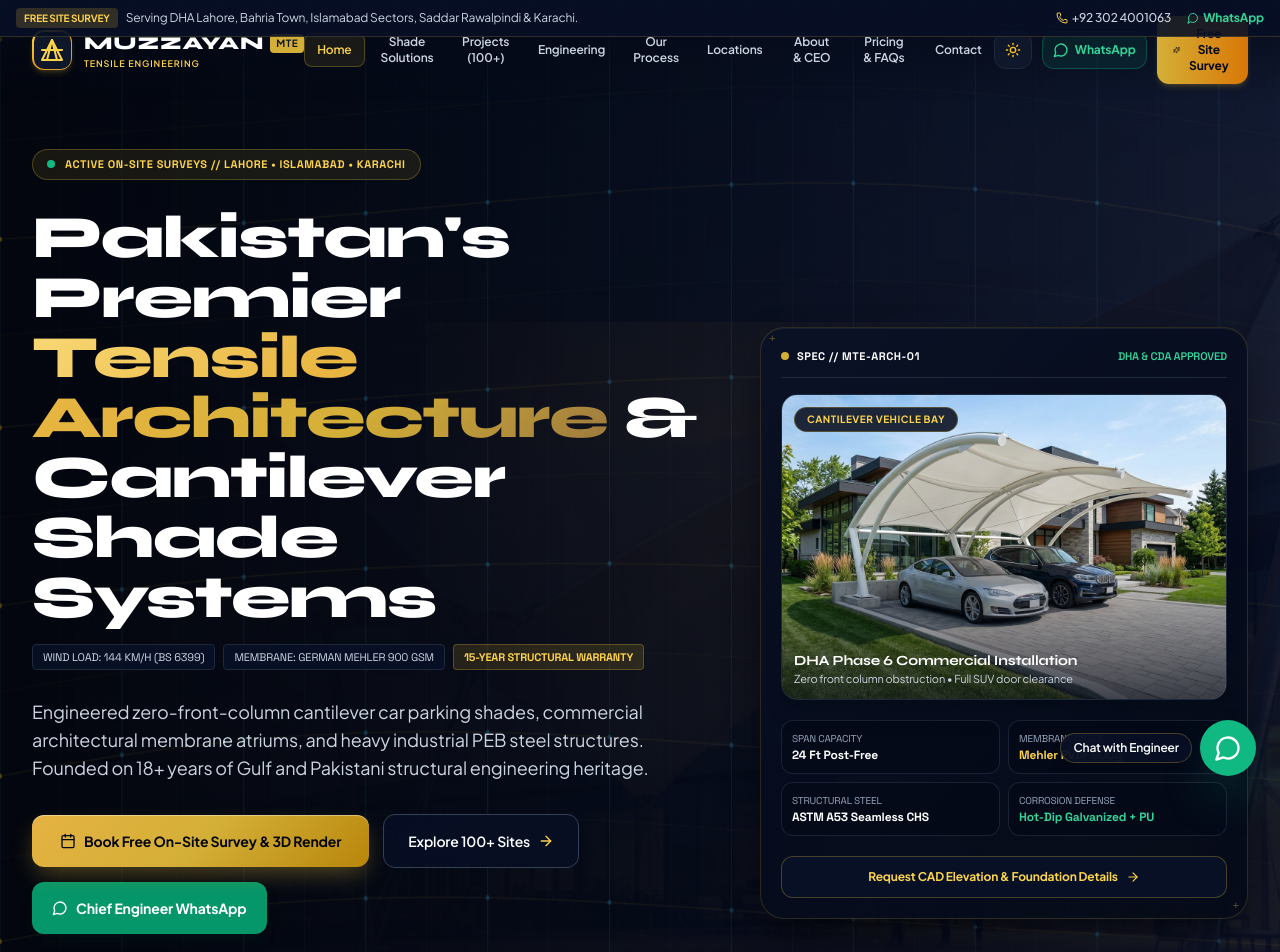
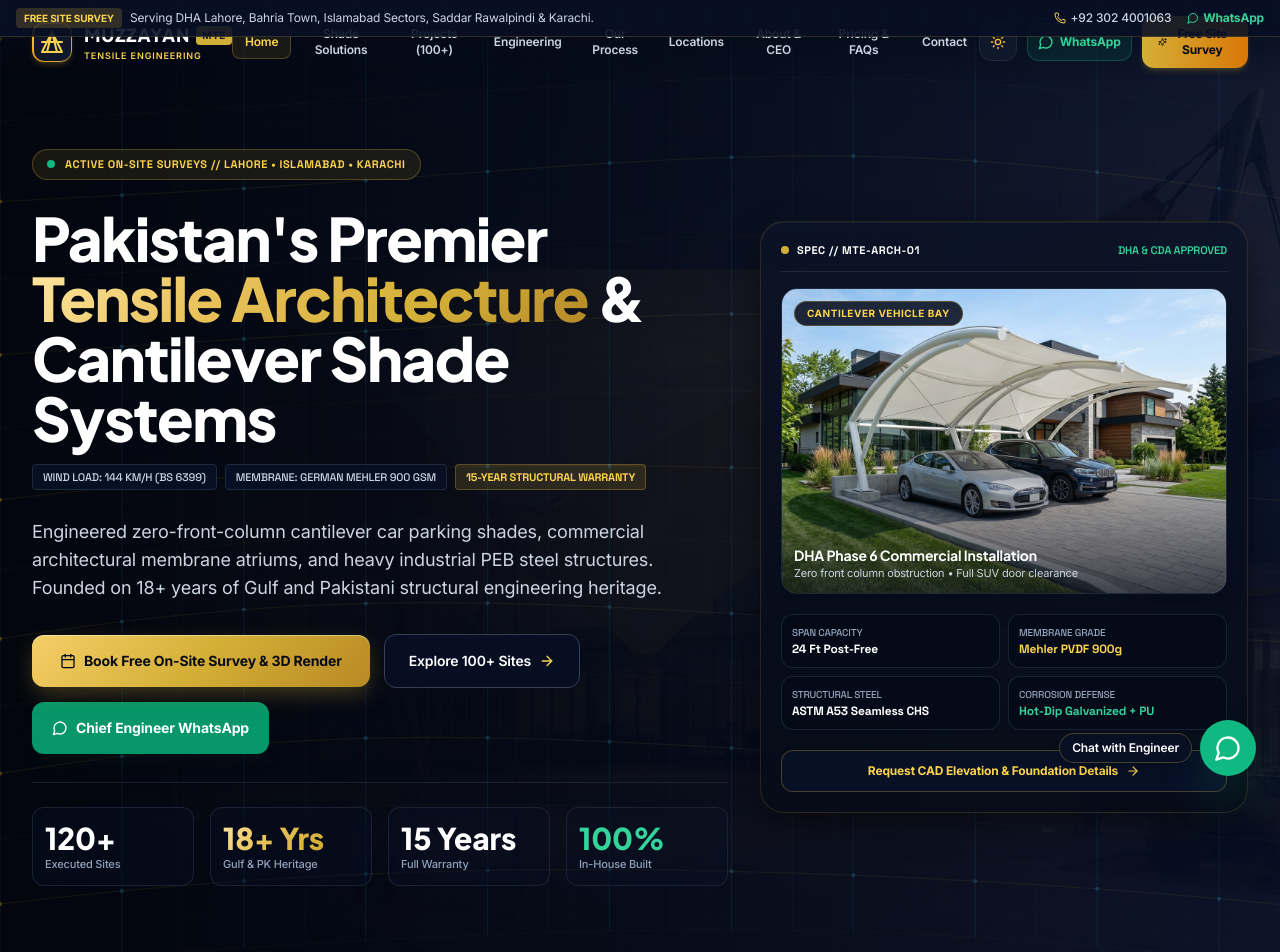
Before and after one commit to waseem-abbas12/muzzayan-tensile-engineering, a React (Vite) app: page / in a window 1280 px wide. Shown: the top 952 px of the page. Built offline with nearby package versions, Linux system fonts and the light colour scheme.

Commit message:
Refine typography to Plus Jakarta Sans and Inter, remove noisy reticles, polish architectural clarity

```diff
--- a/index.html
+++ b/index.html
@@ -9,10 +9,10 @@
     <meta name="description" content="Muzzayan Tensile Engineering (MTE) is Pakistan's premier manufacturer of cantilever car parking shades, industrial factory sheds, tensile membrane roofs & swimming pool canopies. 18+ years experience. Lahore, Islamabad, Rawalpindi & Karachi." />
     <meta name="keywords" content="muzzayan tensile engineering, mte tensile, car parking shades pakistan, cantilever parking shade lahore, industrial shed construction pakistan, warehouse steel structure shed, factory shed lahore, marquee shed, porch sheds, tensile fabric structure islamabad, car parking shades karachi" />
 
-    <!-- Google Fonts: Luxury Architectural Typography -->
+    <!-- Google Fonts: Elite Architectural Typography -->
     <link rel="preconnect" href="https://fonts.googleapis.com">
     <link rel="preconnect" href="https://fonts.gstatic.com" crossorigin>
-    <link href="https://fonts.googleapis.com/css2?family=Cinzel:wght@600;700;800;900&family=Outfit:wght@300;400;500;600;700;800;900&family=Plus+Jakarta+Sans:wght@300;400;500;600;700;800&family=Space+Grotesk:wght@400;500;600;700&family=Syne:wght@600;700;800&display=swap" rel="stylesheet">
+    <link href="https://fonts.googleapis.com/css2?family=Inter:wght@300;400;500;600;700&family=Plus+Jakarta+Sans:wght@400;500;600;700;800;900&family=Space+Grotesk:wght@500;600;700&display=swap" rel="stylesheet">
 
     <!-- Favicon -->
     <link rel="icon" type="image/svg+xml" href="/images/favicon.svg" />
--- a/src/components/ApproachSection.tsx
+++ b/src/components/ApproachSection.tsx
@@ -30,11 +30,11 @@
             </p>
 
             <div className="grid grid-cols-1 sm:grid-cols-2 gap-4 pt-2 text-xs font-mono">
-              <div className="reticle-corner p-4 rounded-xl bg-slate-100/90 dark:bg-navy-900/60 border border-slate-200 dark:border-slate-800">
+              <div className="p-4 rounded-xl bg-slate-100/90 dark:bg-navy-900/60 border border-slate-200 dark:border-slate-800">
                 <strong className="text-slate-900 dark:text-white block mb-1 font-sans font-bold">Tailored Site Geometry</strong>
                 <span className="text-slate-600 dark:text-slate-400 font-sans text-[11px] leading-relaxed">Custom 3D parametric forms designed specifically around your villa boundaries, trees, and entry gates.</span>
               </div>
-              <div className="reticle-corner p-4 rounded-xl bg-slate-100/90 dark:bg-navy-900/60 border border-slate-200 dark:border-slate-800">
+              <div className="p-4 rounded-xl bg-slate-100/90 dark:bg-navy-900/60 border border-slate-200 dark:border-slate-800">
                 <strong className="text-slate-900 dark:text-white block mb-1 font-sans font-bold">Zero Front-Column Clearance</strong>
                 <span className="text-slate-600 dark:text-slate-400 font-sans text-[11px] leading-relaxed">Rear-cantilevered structural members giving drivers 100% unobstructed turning radiuses.</span>
               </div>
@@ -54,7 +54,7 @@
 
           {/* Right Visual Architectural Feature */}
           <div className="lg:col-span-5">
-            <div className="relative rounded-3xl overflow-hidden glass-panel reticle-corner p-2.5 border border-slate-200 dark:border-gold-500/35 shadow-2xl">
+            <div className="relative rounded-3xl overflow-hidden glass-panel p-2.5 border border-slate-200 dark:border-gold-500/35 shadow-2xl">
               <div className="relative aspect-[4/5] rounded-2xl overflow-hidden bg-slate-950">
                 <img
                   src="/images/luxury_pool.jpg"
--- a/src/components/ClientLogosMarquee.tsx
+++ b/src/components/ClientLogosMarquee.tsx
@@ -180,7 +180,7 @@
           {marqueeList.map((c, idx) => (
             <div
               key={`${c.id}-${idx}`}
-              className="reticle-corner flex items-center gap-3.5 py-3.5 px-5 rounded-2xl bg-white dark:bg-navy-900/90 border border-slate-200 dark:border-slate-800/90 hover:border-gold-500/60 shadow-sm dark:shadow-xl dark:hover:shadow-[0_0_25px_rgba(212,175,55,0.2)] backdrop-blur-md transition-all duration-300 group shrink-0"
+              className="flex items-center gap-3.5 py-3.5 px-5 rounded-2xl bg-white dark:bg-navy-900/90 border border-slate-200 dark:border-slate-800/90 hover:border-gold-500/60 shadow-sm dark:shadow-xl dark:hover:shadow-[0_0_25px_rgba(212,175,55,0.2)] backdrop-blur-md transition-all duration-300 group shrink-0"
             >
               <div className="w-12 h-12 shrink-0 rounded-xl overflow-hidden flex items-center justify-center group-hover:scale-105 transition-transform">
                 {c.icon}
--- a/src/components/ProjectsMarquee.tsx
+++ b/src/components/ProjectsMarquee.tsx
@@ -39,7 +39,7 @@
             <article
               key={`${p.id}-${idx}`}
               onClick={() => onSelectProject(p)}
-              className="reticle-corner w-80 sm:w-96 rounded-2xl overflow-hidden glass-panel border border-slate-200 dark:border-slate-800/90 hover:border-gold-500/60 shadow-md dark:shadow-xl dark:hover:shadow-[0_0_30px_rgba(212,175,55,0.22)] transition-all duration-300 cursor-pointer group shrink-0 flex flex-col"
+              className="w-80 sm:w-96 rounded-2xl overflow-hidden glass-panel border border-slate-200 dark:border-slate-800/90 hover:border-gold-500/60 shadow-md dark:shadow-xl dark:hover:shadow-[0_0_30px_rgba(212,175,55,0.22)] transition-all duration-300 cursor-pointer group shrink-0 flex flex-col"
             >
               <div className="relative aspect-[16/10] overflow-hidden bg-slate-900">
                 <img
--- a/src/components/StatsCounterSection.tsx
+++ b/src/components/StatsCounterSection.tsx
@@ -18,7 +18,7 @@
             return (
               <div
                 key={idx}
-                className="glass-panel reticle-corner rounded-2xl p-5 sm:p-7 border border-slate-200 dark:border-slate-800 hover:border-gold-500/50 transition-all text-center flex flex-col items-center justify-center group shadow-xs dark:shadow-xl"
+                className="glass-panel rounded-2xl p-5 sm:p-7 border border-slate-200 dark:border-slate-800 hover:border-gold-500/50 transition-all text-center flex flex-col items-center justify-center group shadow-xs dark:shadow-xl"
               >
                 <div className="w-11 h-11 sm:w-13 sm:h-13 rounded-xl bg-gold-500/10 text-gold-600 dark:text-gold-400 flex items-center justify-center mb-3 group-hover:bg-gold-500 group-hover:text-slate-950 transition-all duration-300">
                   <Icon className="w-5 h-5 sm:w-6 sm:h-6" />
--- a/src/index.css
+++ b/src/index.css
@@ -55,7 +55,7 @@
 
 /* Typography Gradients */
 .gold-gradient-text {
-  background: linear-gradient(135deg, #F9D976 0%, #E9B642 35%, #D4AF37 70%, #9B783E 100%);
+  background: linear-gradient(135deg, #FFE8A3 0%, #E8C15A 35%, #D4AF37 70%, #B48828 100%);
   -webkit-background-clip: text;
   -webkit-text-fill-color: transparent;
 }
@@ -66,82 +66,47 @@
   -webkit-text-fill-color: transparent;
 }
 
-/* Luxury Architectural CAD Reticle Markers */
-.reticle-corner {
-  position: relative;
-}
-.reticle-corner::before {
-  content: "+";
-  position: absolute;
-  top: 6px;
-  left: 8px;
-  font-family: monospace;
-  font-size: 11px;
-  color: rgba(212, 175, 55, 0.45);
-  pointer-events: none;
-  line-height: 1;
-}
-.reticle-corner::after {
-  content: "+";
-  position: absolute;
-  bottom: 6px;
-  right: 8px;
-  font-family: monospace;
-  font-size: 11px;
-  color: rgba(212, 175, 55, 0.45);
-  pointer-events: none;
-  line-height: 1;
-}
-
-/* Glassmorphism Cards */
+/* Glassmorphism Cards: Clean, Executive, Subtle Rim Light */
 .glass-panel {
-  background: rgba(255, 255, 255, 0.92);
+  background: rgba(255, 255, 255, 0.95);
   backdrop-filter: blur(20px);
   -webkit-backdrop-filter: blur(20px);
   border: 1px solid rgba(226, 232, 240, 0.95);
-  box-shadow: 0 4px 20px -2px rgba(15, 23, 42, 0.04);
-  transition: all 0.35s cubic-bezier(0.16, 1, 0.3, 1);
+  box-shadow: 0 4px 24px -2px rgba(15, 23, 42, 0.04);
+  transition: all 0.3s cubic-bezier(0.16, 1, 0.3, 1);
 }
 
 .glass-panel:hover {
-  border-color: rgba(212, 175, 55, 0.5);
-  box-shadow: 0 12px 30px -4px rgba(15, 23, 42, 0.08);
+  border-color: rgba(212, 175, 55, 0.45);
+  box-shadow: 0 12px 32px -4px rgba(15, 23, 42, 0.08);
 }
 
 .dark .glass-panel {
-  background: linear-gradient(135deg, rgba(8, 16, 38, 0.75) 0%, rgba(4, 9, 22, 0.85) 100%);
-  backdrop-filter: blur(24px);
-  -webkit-backdrop-filter: blur(24px);
-  border: 1px solid rgba(212, 175, 55, 0.18);
-  box-shadow: 0 16px 40px -10px rgba(0, 0, 0, 0.7), inset 0 1px 0 0 rgba(255, 255, 255, 0.06);
+  background: linear-gradient(180deg, rgba(11, 19, 39, 0.72) 0%, rgba(6, 11, 23, 0.85) 100%);
+  backdrop-filter: blur(20px);
+  -webkit-backdrop-filter: blur(20px);
+  border: 1px solid rgba(212, 175, 55, 0.16);
+  box-shadow: 0 12px 36px -8px rgba(0, 0, 0, 0.6), inset 0 1px 0 rgba(255, 255, 255, 0.05);
 }
 
 .dark .glass-panel:hover {
-  border-color: rgba(212, 175, 55, 0.45);
-  box-shadow: 0 20px 50px -10px rgba(0, 0, 0, 0.8), 0 0 25px -5px rgba(212, 175, 55, 0.15), inset 0 1px 0 0 rgba(255, 255, 255, 0.12);
+  border-color: rgba(212, 175, 55, 0.4);
+  box-shadow: 0 16px 44px -8px rgba(0, 0, 0, 0.7), 0 0 20px -5px rgba(212, 175, 55, 0.12), inset 0 1px 0 rgba(255, 255, 255, 0.08);
 }
 
-/* Luxury Gold Glow & Button Styles */
-.gold-glow {
-  box-shadow: 0 0 30px -5px rgba(212, 175, 55, 0.35);
-}
-
-.gold-border-glow {
-  border: 1px solid rgba(212, 175, 55, 0.45);
-  box-shadow: 0 0 24px -4px rgba(212, 175, 55, 0.22);
-}
-
+/* Luxury Gold Button */
 .gold-btn {
-  background: linear-gradient(135deg, #E5B242 0%, #D4AF37 50%, #B8860B 100%);
-  color: #03060E;
+  background: linear-gradient(135deg, #F5CF68 0%, #D4AF37 50%, #B88924 100%);
+  color: #070B14;
   font-weight: 700;
-  box-shadow: 0 10px 25px -5px rgba(212, 175, 55, 0.4), inset 0 1px 0 0 rgba(255, 255, 255, 0.4);
-  transition: all 0.3s cubic-bezier(0.16, 1, 0.3, 1);
+  letter-spacing: -0.01em;
+  box-shadow: 0 8px 24px -4px rgba(212, 175, 55, 0.35), inset 0 1px 0 rgba(255, 255, 255, 0.4);
+  transition: all 0.25s cubic-bezier(0.16, 1, 0.3, 1);
 }
 
 .gold-btn:hover {
-  background: linear-gradient(135deg, #F0C45C 0%, #E2BE4B 50%, #C59317 100%);
-  box-shadow: 0 14px 35px -5px rgba(212, 175, 55, 0.55), inset 0 1px 0 0 rgba(255, 255, 255, 0.6);
+  background: linear-gradient(135deg, #FDE08A 0%, #DEB943 50%, #C4942B 100%);
+  box-shadow: 0 12px 30px -4px rgba(212, 175, 55, 0.48), inset 0 1px 0 rgba(255, 255, 255, 0.6);
   transform: translateY(-1px);
 }
 
@@ -153,14 +118,14 @@
   background: #F1F5F9;
 }
 .dark ::-webkit-scrollbar-track {
-  background: #03060E;
+  background: #040814;
 }
 ::-webkit-scrollbar-thumb {
   background: #CBD5E1;
   border-radius: 4px;
 }
 .dark ::-webkit-scrollbar-thumb {
-  background: #111F48;
+  background: #111D3B;
 }
 ::-webkit-scrollbar-thumb:hover {
   background: #D4AF37;
--- a/src/pages/Home.tsx
+++ b/src/pages/Home.tsx
@@ -133,19 +133,19 @@
 
               {/* Quick Architectural Proof Metrics Bar */}
               <div className="pt-6 grid grid-cols-2 sm:grid-cols-4 gap-4 border-t border-slate-300/80 dark:border-slate-800/80">
-                <div className="reticle-corner p-2.5 rounded-xl bg-white/70 dark:bg-navy-900/40 border border-slate-200 dark:border-slate-800/80">
+                <div className="p-3 rounded-xl bg-white/70 dark:bg-navy-900/40 border border-slate-200 dark:border-slate-800/80">
                   <div className="text-2xl sm:text-3xl font-heading font-black text-slate-900 dark:text-white">120+</div>
                   <div className="text-[11px] text-slate-500 dark:text-slate-400 font-medium">Executed Sites</div>
                 </div>
-                <div className="reticle-corner p-2.5 rounded-xl bg-white/70 dark:bg-navy-900/40 border border-slate-200 dark:border-slate-800/80">
+                <div className="p-3 rounded-xl bg-white/70 dark:bg-navy-900/40 border border-slate-200 dark:border-slate-800/80">
                   <div className="text-2xl sm:text-3xl font-heading font-black gold-gradient-text">18+ Yrs</div>
                   <div className="text-[11px] text-slate-500 dark:text-slate-400 font-medium">Gulf & PK Heritage</div>
                 </div>
-                <div className="reticle-corner p-2.5 rounded-xl bg-white/70 dark:bg-navy-900/40 border border-slate-200 dark:border-slate-800/80">
+                <div className="p-3 rounded-xl bg-white/70 dark:bg-navy-900/40 border border-slate-200 dark:border-slate-800/80">
                   <div className="text-2xl sm:text-3xl font-heading font-black text-slate-900 dark:text-white">15 Years</div>
                   <div className="text-[11px] text-slate-500 dark:text-slate-400 font-medium">Full Warranty</div>
                 </div>
-                <div className="reticle-corner p-2.5 rounded-xl bg-white/70 dark:bg-navy-900/40 border border-slate-200 dark:border-slate-800/80">
+                <div className="p-3 rounded-xl bg-white/70 dark:bg-navy-900/40 border border-slate-200 dark:border-slate-800/80">
                   <div className="text-2xl sm:text-3xl font-heading font-black text-emerald-600 dark:text-emerald-400">100%</div>
                   <div className="text-[11px] text-slate-500 dark:text-slate-400 font-medium">In-House Built</div>
                 </div>
@@ -154,7 +154,7 @@
 
             {/* Right Column: Floating Architectural CAD Specification Card */}
             <div className="lg:col-span-5 hidden lg:block">
-              <div className="glass-panel reticle-corner rounded-3xl p-5 border border-gold-500/30 shadow-2xl space-y-4 relative overflow-hidden group">
+              <div className="glass-panel rounded-3xl p-5 border border-gold-500/30 shadow-2xl space-y-4 relative overflow-hidden group">
                 {/* Top CAD Header */}
                 <div className="flex items-center justify-between pb-3 border-b border-slate-200 dark:border-slate-800 font-mono text-[11px]">
                   <div className="flex items-center gap-2">
--- a/tailwind.config.js
+++ b/tailwind.config.js
@@ -45,10 +45,9 @@
         }
       },
       fontFamily: {
-        sans: ['Plus Jakarta Sans', 'Inter', 'system-ui', 'sans-serif'],
-        heading: ['Syne', 'Outfit', 'Plus Jakarta Sans', 'sans-serif'],
-        serif: ['Cinzel', 'Playfair Display', 'serif'],
-        mono: ['Space Grotesk', 'Courier New', 'monospace'],
+        sans: ['Inter', 'system-ui', 'sans-serif'],
+        heading: ['Plus Jakarta Sans', 'Inter', 'system-ui', 'sans-serif'],
+        mono: ['Space Grotesk', 'monospace'],
       },
       animation: {
         'marquee': 'marquee 35s linear infinite',
```
